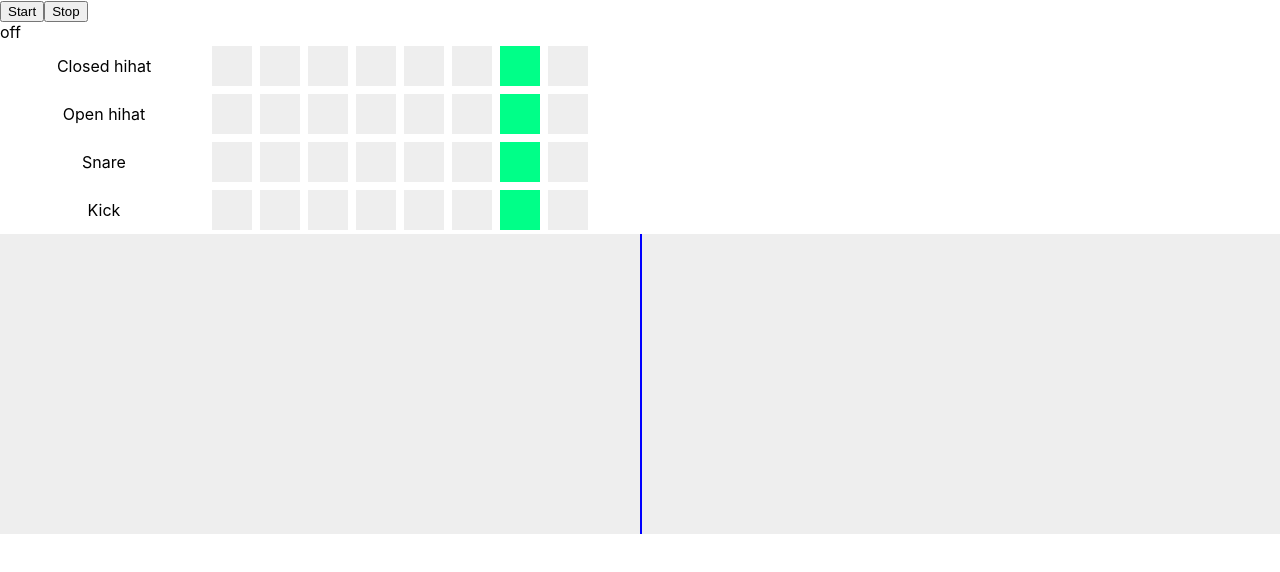
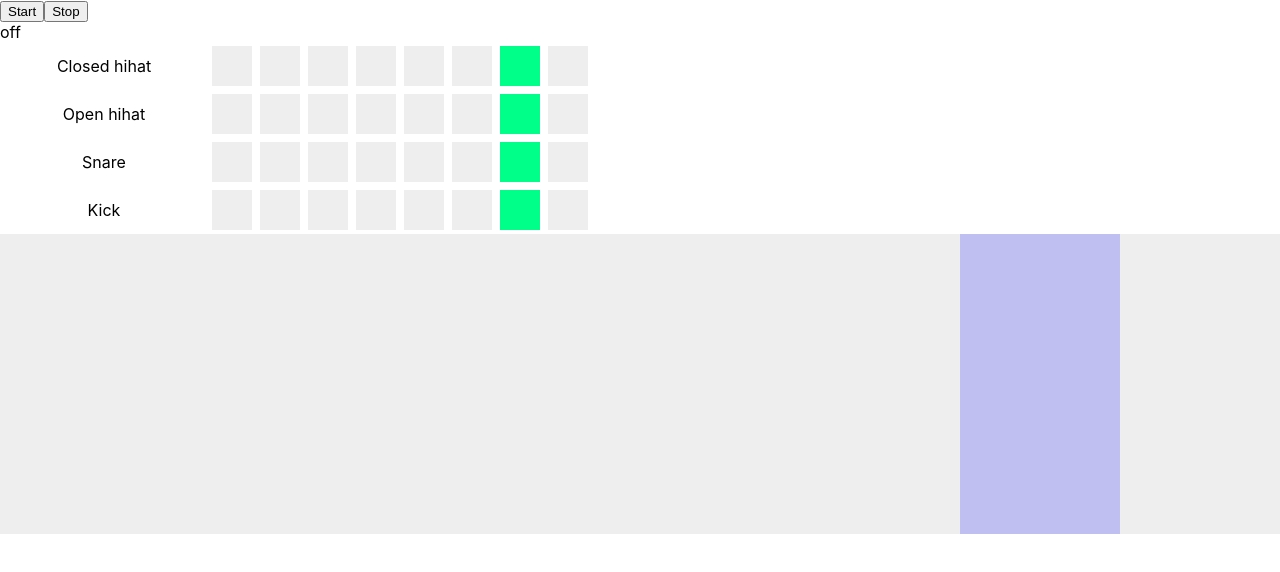
Before and after one commit to Luftare/deep-sounds, a React (Create React App) app: page / in a window 1280 px wide. Both pictures are taken after a click on the button "Start". Shown: the top 572 px of the page. Built offline with nearby package versions, Linux system fonts and the light colour scheme.

Commit message:
move playhead to current position of canvas

```diff
--- a/src/modules/canvas/components.js
+++ b/src/modules/canvas/components.js
@@ -14,8 +14,10 @@ export const DrawingCanvas = styled.canvas`
 export const CanvasPlayhead = styled.div`
   position: absolute;
   top: 0;
-  left: 50%;
+  left: ${({ step, sequenceLength }) => (100 * step) / sequenceLength}%;
   background-color: blue;
-  width: 2px;
+  opacity: ${({ active }) => (active ? 0.2 : 0)};
+  width: ${({ sequenceLength }) => 100 / sequenceLength}%;
   height: 100%;
+  pointer-events: none;
 `;
--- a/src/modules/canvas/index.js
+++ b/src/modules/canvas/index.js
@@ -40,7 +40,6 @@ export default class Canvas extends Component {
       prevProps.step !== this.props.step && this.props.step >= 0;
 
     if (nextSequenceStepReceived) {
-      console.log('Got new step ', this.getCurrentStep());
     }
     return null;
   }
@@ -129,6 +128,8 @@ export default class Canvas extends Component {
   };
 
   render() {
+    const { sequenceLength } = this.state;
+
     return (
       <Container>
         <DrawingCanvas
@@ -138,7 +139,11 @@ export default class Canvas extends Component {
           onMouseLeave={this.endDrawing}
           onMouseMove={this.handleCanvasMouseMove}
         />
-        <CanvasPlayhead />
+        <CanvasPlayhead
+          step={this.getCurrentStep()}
+          sequenceLength={sequenceLength}
+          active={this.props.active}
+        />
       </Container>
     );
   }
```
